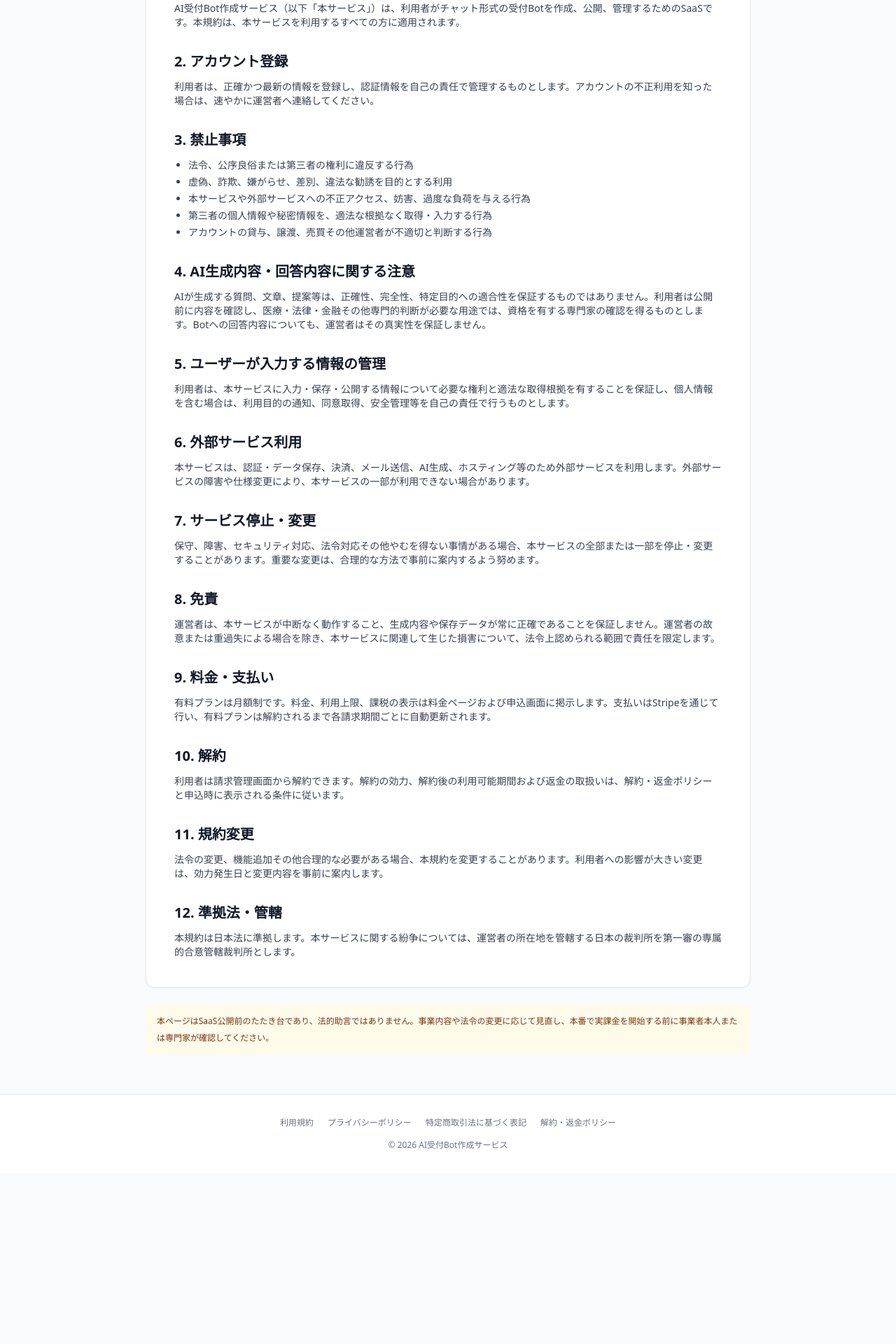
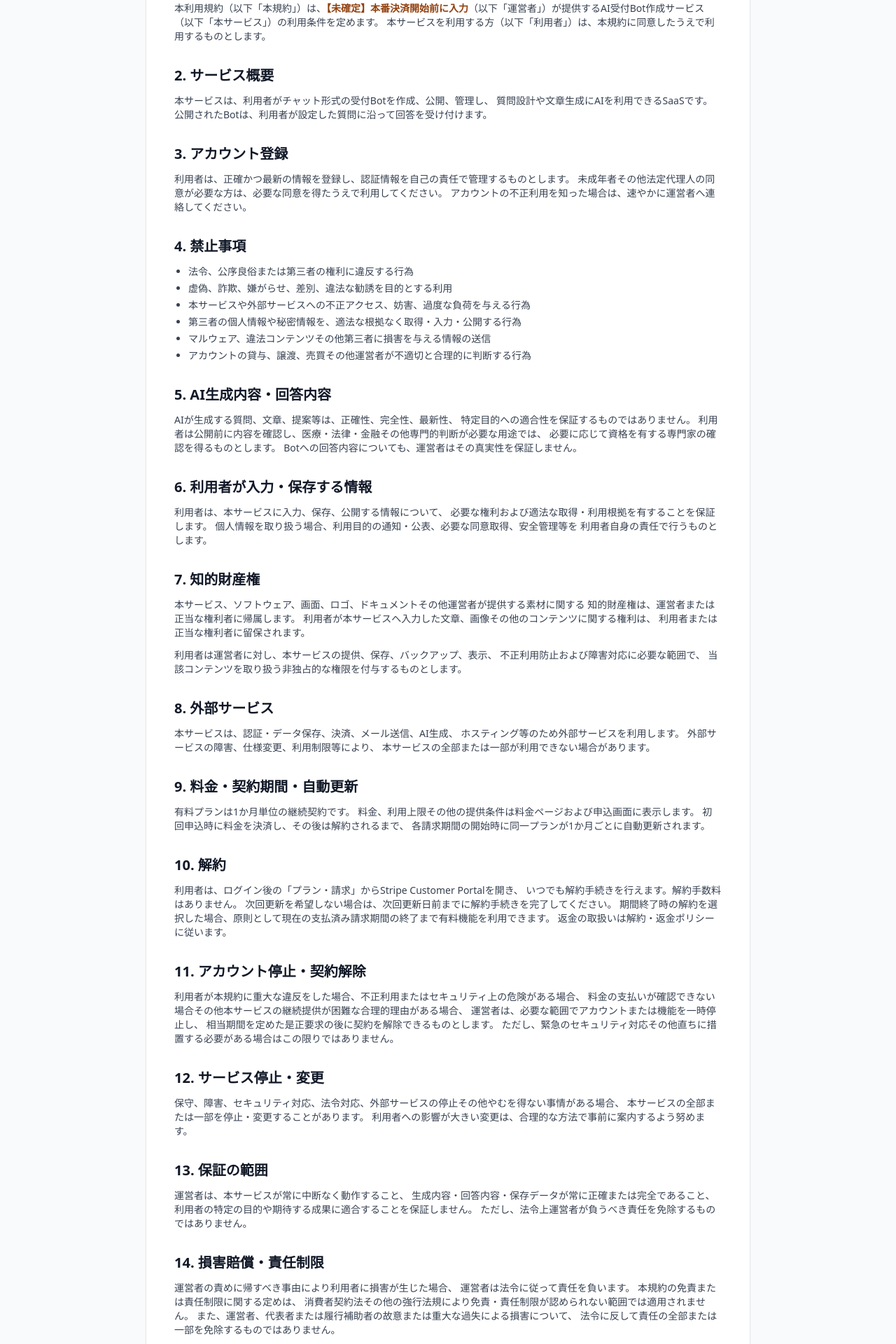
Before and after one commit to kane1018/ai-uketsuke-bot, a Next.js app: page /terms in a window 1280 px wide. Shown: the part 340-2260 px from the top of the page at 70% size. Before the commit the page ends 2016 px from the top, so only its background shows below. Built offline with nearby package versions, Linux system fonts and the light colour scheme.

Commit message:
fix: align terms with subscription and consumer law

```diff
--- a/src/app/terms/page.tsx
+++ b/src/app/terms/page.tsx
@@ -1,5 +1,6 @@
 import type { Metadata } from "next";
 import { LegalPageLayout } from "@/components/LegalPageLayout";
+import { LEGAL_BUSINESS_INFO } from "@/lib/legal-info";
 
 export const metadata: Metadata = { title: "利用規約 | AI受付Bot" };
 
@@ -7,82 +8,174 @@ export default function TermsPage() {
   return (
     <LegalPageLayout
       title="利用規約"
-      description="AI受付Bot作成サービスをご利用いただく際の基本的な条件を定めるものです。"
+      description="AI受付Bot作成サービスをご利用いただく際の条件を定めるものです。"
     >
       <section>
-        <h2>1. サービス概要</h2>
+        <h2>1. 適用・運営者</h2>
         <p className="mt-3">
-          AI受付Bot作成サービス（以下「本サービス」）は、利用者がチャット形式の受付Botを作成、公開、管理するためのSaaSです。本規約は、本サービスを利用するすべての方に適用されます。
+          本利用規約（以下「本規約」）は、
+          <span className="font-semibold text-amber-800">
+            {LEGAL_BUSINESS_INFO.businessName}
+          </span>
+          （以下「運営者」）が提供するAI受付Bot作成サービス（以下「本サービス」）の利用条件を定めます。
+          本サービスを利用する方（以下「利用者」）は、本規約に同意したうえで利用するものとします。
         </p>
       </section>
+
       <section>
-        <h2>2. アカウント登録</h2>
+        <h2>2. サービス概要</h2>
         <p className="mt-3">
-          利用者は、正確かつ最新の情報を登録し、認証情報を自己の責任で管理するものとします。アカウントの不正利用を知った場合は、速やかに運営者へ連絡してください。
+          本サービスは、利用者がチャット形式の受付Botを作成、公開、管理し、
+          質問設計や文章生成にAIを利用できるSaaSです。
+          公開されたBotは、利用者が設定した質問に沿って回答を受け付けます。
         </p>
       </section>
+
       <section>
-        <h2>3. 禁止事項</h2>
+        <h2>3. アカウント登録</h2>
+        <p className="mt-3">
+          利用者は、正確かつ最新の情報を登録し、認証情報を自己の責任で管理するものとします。
+          未成年者その他法定代理人の同意が必要な方は、必要な同意を得たうえで利用してください。
+          アカウントの不正利用を知った場合は、速やかに運営者へ連絡してください。
+        </p>
+      </section>
+
+      <section>
+        <h2>4. 禁止事項</h2>
         <ul>
           <li>法令、公序良俗または第三者の権利に違反する行為</li>
           <li>虚偽、詐欺、嫌がらせ、差別、違法な勧誘を目的とする利用</li>
           <li>本サービスや外部サービスへの不正アクセス、妨害、過度な負荷を与える行為</li>
-          <li>第三者の個人情報や秘密情報を、適法な根拠なく取得・入力する行為</li>
-          <li>アカウントの貸与、譲渡、売買その他運営者が不適切と判断する行為</li>
+          <li>第三者の個人情報や秘密情報を、適法な根拠なく取得・入力・公開する行為</li>
+          <li>マルウェア、違法コンテンツその他第三者に損害を与える情報の送信</li>
+          <li>アカウントの貸与、譲渡、売買その他運営者が不適切と合理的に判断する行為</li>
         </ul>
       </section>
+
       <section>
-        <h2>4. AI生成内容・回答内容に関する注意</h2>
+        <h2>5. AI生成内容・回答内容</h2>
         <p className="mt-3">
-          AIが生成する質問、文章、提案等は、正確性、完全性、特定目的への適合性を保証するものではありません。利用者は公開前に内容を確認し、医療・法律・金融その他専門的判断が必要な用途では、資格を有する専門家の確認を得るものとします。Botへの回答内容についても、運営者はその真実性を保証しません。
+          AIが生成する質問、文章、提案等は、正確性、完全性、最新性、
+          特定目的への適合性を保証するものではありません。
+          利用者は公開前に内容を確認し、医療・法律・金融その他専門的判断が必要な用途では、
+          必要に応じて資格を有する専門家の確認を得るものとします。
+          Botへの回答内容についても、運営者はその真実性を保証しません。
         </p>
       </section>
+
       <section>
-        <h2>5. ユーザーが入力する情報の管理</h2>
+        <h2>6. 利用者が入力・保存する情報</h2>
         <p className="mt-3">
-          利用者は、本サービスに入力・保存・公開する情報について必要な権利と適法な取得根拠を有することを保証し、個人情報を含む場合は、利用目的の通知、同意取得、安全管理等を自己の責任で行うものとします。
+          利用者は、本サービスに入力、保存、公開する情報について、
+          必要な権利および適法な取得・利用根拠を有することを保証します。
+          個人情報を取り扱う場合、利用目的の通知・公表、必要な同意取得、安全管理等を
+          利用者自身の責任で行うものとします。
         </p>
       </section>
+
       <section>
-        <h2>6. 外部サービス利用</h2>
+        <h2>7. 知的財産権</h2>
         <p className="mt-3">
-          本サービスは、認証・データ保存、決済、メール送信、AI生成、ホスティング等のため外部サービスを利用します。外部サービスの障害や仕様変更により、本サービスの一部が利用できない場合があります。
+          本サービス、ソフトウェア、画面、ロゴ、ドキュメントその他運営者が提供する素材に関する
+          知的財産権は、運営者または正当な権利者に帰属します。
+          利用者が本サービスへ入力した文章、画像その他のコンテンツに関する権利は、
+          利用者または正当な権利者に留保されます。
+        </p>
+        <p className="mt-3">
+          利用者は運営者に対し、本サービスの提供、保存、バックアップ、表示、
+          不正利用防止および障害対応に必要な範囲で、
+          当該コンテンツを取り扱う非独占的な権限を付与するものとします。
         </p>
       </section>
+
       <section>
-        <h2>7. サービス停止・変更</h2>
+        <h2>8. 外部サービス</h2>
         <p className="mt-3">
-          保守、障害、セキュリティ対応、法令対応その他やむを得ない事情がある場合、本サービスの全部または一部を停止・変更することがあります。重要な変更は、合理的な方法で事前に案内するよう努めます。
+          本サービスは、認証・データ保存、決済、メール送信、AI生成、
+          ホスティング等のため外部サービスを利用します。
+          外部サービスの障害、仕様変更、利用制限等により、
+          本サービスの全部または一部が利用できない場合があります。
         </p>
       </section>
+
       <section>
-        <h2>8. 免責</h2>
+        <h2>9. 料金・契約期間・自動更新</h2>
         <p className="mt-3">
-          運営者は、本サービスが中断なく動作すること、生成内容や保存データが常に正確であることを保証しません。運営者の故意または重過失による場合を除き、本サービスに関連して生じた損害について、法令上認められる範囲で責任を限定します。
+          有料プランは1か月単位の継続契約です。
+          料金、利用上限その他の提供条件は料金ページおよび申込画面に表示します。
+          初回申込時に料金を決済し、その後は解約されるまで、
+          各請求期間の開始時に同一プランが1か月ごとに自動更新されます。
         </p>
       </section>
-      <section>
-        <h2>9. 料金・支払い</h2>
-        <p className="mt-3">
-          有料プランは月額制です。料金、利用上限、課税の表示は料金ページおよび申込画面に掲示します。支払いはStripeを通じて行い、有料プランは解約されるまで各請求期間ごとに自動更新されます。
-        </p>
-      </section>
+
       <section>
         <h2>10. 解約</h2>
         <p className="mt-3">
-          利用者は請求管理画面から解約できます。解約の効力、解約後の利用可能期間および返金の取扱いは、解約・返金ポリシーと申込時に表示される条件に従います。
+          利用者は、ログイン後の「プラン・請求」からStripe Customer Portalを開き、
+          いつでも解約手続きを行えます。解約手数料はありません。
+          次回更新を希望しない場合は、次回更新日前までに解約手続きを完了してください。
+          期間終了時の解約を選択した場合、原則として現在の支払済み請求期間の終了まで有料機能を利用できます。
+          返金の取扱いは解約・返金ポリシーに従います。
         </p>
       </section>
+
       <section>
-        <h2>11. 規約変更</h2>
+        <h2>11. アカウント停止・契約解除</h2>
         <p className="mt-3">
-          法令の変更、機能追加その他合理的な必要がある場合、本規約を変更することがあります。利用者への影響が大きい変更は、効力発生日と変更内容を事前に案内します。
+          利用者が本規約に重大な違反をした場合、不正利用またはセキュリティ上の危険がある場合、
+          料金の支払いが確認できない場合その他本サービスの継続提供が困難な合理的理由がある場合、
+          運営者は、必要な範囲でアカウントまたは機能を一時停止し、
+          相当期間を定めた是正要求の後に契約を解除できるものとします。
+          ただし、緊急のセキュリティ対応その他直ちに措置する必要がある場合はこの限りではありません。
         </p>
       </section>
+
       <section>
-        <h2>12. 準拠法・管轄</h2>
+        <h2>12. サービス停止・変更</h2>
         <p className="mt-3">
-          本規約は日本法に準拠します。本サービスに関する紛争については、運営者の所在地を管轄する日本の裁判所を第一審の専属的合意管轄裁判所とします。
+          保守、障害、セキュリティ対応、法令対応、外部サービスの停止その他やむを得ない事情がある場合、
+          本サービスの全部または一部を停止・変更することがあります。
+          利用者への影響が大きい変更は、合理的な方法で事前に案内するよう努めます。
+        </p>
+      </section>
+
+      <section>
+        <h2>13. 保証の範囲</h2>
+        <p className="mt-3">
+          運営者は、本サービスが常に中断なく動作すること、
+          生成内容・回答内容・保存データが常に正確または完全であること、
+          利用者の特定の目的や期待する成果に適合することを保証しません。
+          ただし、法令上運営者が負うべき責任を免除するものではありません。
+        </p>
+      </section>
+
+      <section>
+        <h2>14. 損害賠償・責任制限</h2>
+        <p className="mt-3">
+          運営者の責めに帰すべき事由により利用者に損害が生じた場合、
+          運営者は法令に従って責任を負います。
+          本規約の免責または責任制限に関する定めは、
+          消費者契約法その他の強行法規により免責・責任制限が認められない範囲では適用されません。
+          また、運営者、代表者または履行補助者の故意または重大な過失による損害について、
+          法令に反して責任の全部または一部を免除するものではありません。
+        </p>
+      </section>
+
+      <section>
+        <h2>15. 規約変更</h2>
+        <p className="mt-3">
+          法令の変更、機能追加、サービス内容の変更その他合理的な必要がある場合、
+          民法その他の法令に従って本規約を変更することがあります。
+          利用者への影響が大きい変更は、効力発生日および変更内容を事前に案内します。
+        </p>
+      </section>
+
+      <section>
+        <h2>16. 準拠法・管轄</h2>
+        <p className="mt-3">
+          本規約は日本法に準拠します。
+          本サービスに関する紛争については、法令上認められる範囲で、
+          運営者の所在地を管轄する日本の裁判所を第一審の合意管轄裁判所とします。
         </p>
       </section>
     </LegalPageLayout>
```
